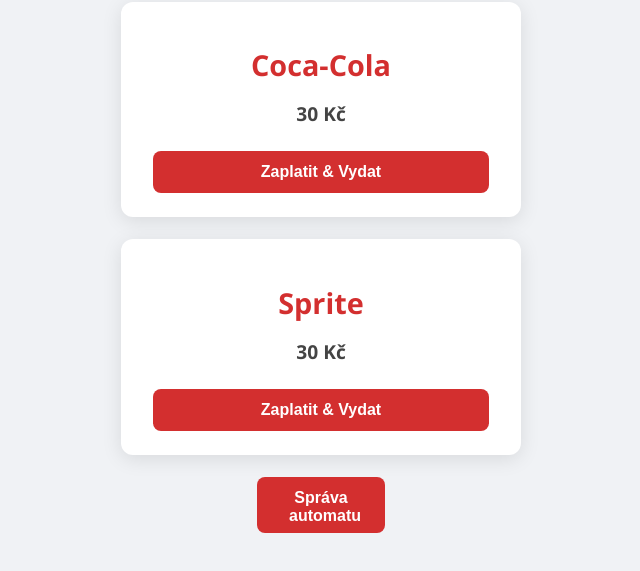
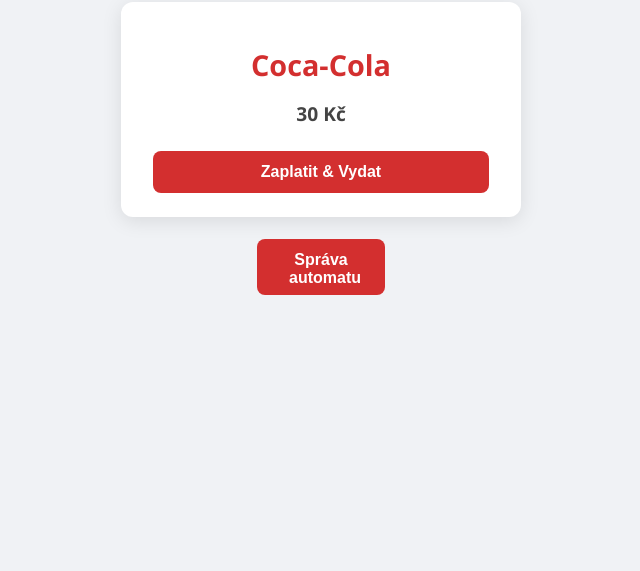
Before and after one commit to danekddr4/Automat, a plain HTML site: page index.html in a window 1280 px wide. Shown: the part 85-656 px from the top of the page, without its empty margins (319-959 px from the left). Drawn offline with Linux system fonts and the light colour scheme; some packages are replaced by stand-ins of ours; a script that the page names is missing.

Commit message:
Update index.html

```diff
--- a/index.html
+++ b/index.html
@@ -100,17 +100,7 @@
       <button class="btn" type="submit">Zaplatit &amp; Vydat</button>
     </form>
   </div>
-  <br>
-  <div class="card">
-    <h1>Sprite</h1>
-    <div class="price">30 Kč</div>
-    <form method="GET" action="http://147.185.221.223:41510/create_payment">
-      <input type="hidden" name="PRODUCT_ID" value="4" />
-      <input type="hidden" name="DEVICE_ID" value="ESP32-001" />
-      <input type="hidden" name="NAME" value="Sprite" />
-      <button class="btn" type="submit">Zaplatit &amp; Vydat</button>
-    </form>
-  </div><br>
+<br>
   <center><a href="http://147.185.221.223:41510/admin"><button class="btn" style="width:128px;height:56px;">Správa automatu</button></a>
 </div>
 
```
